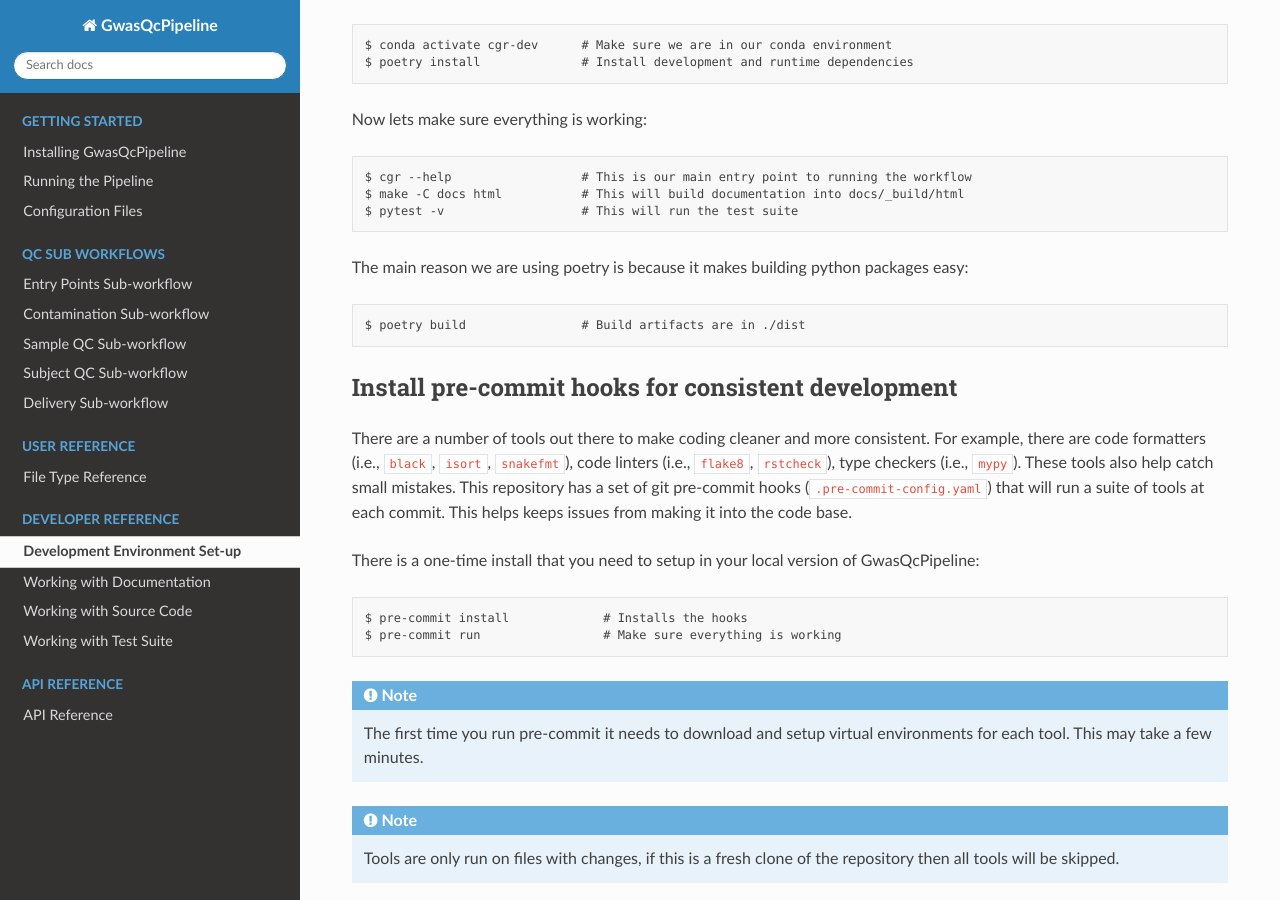
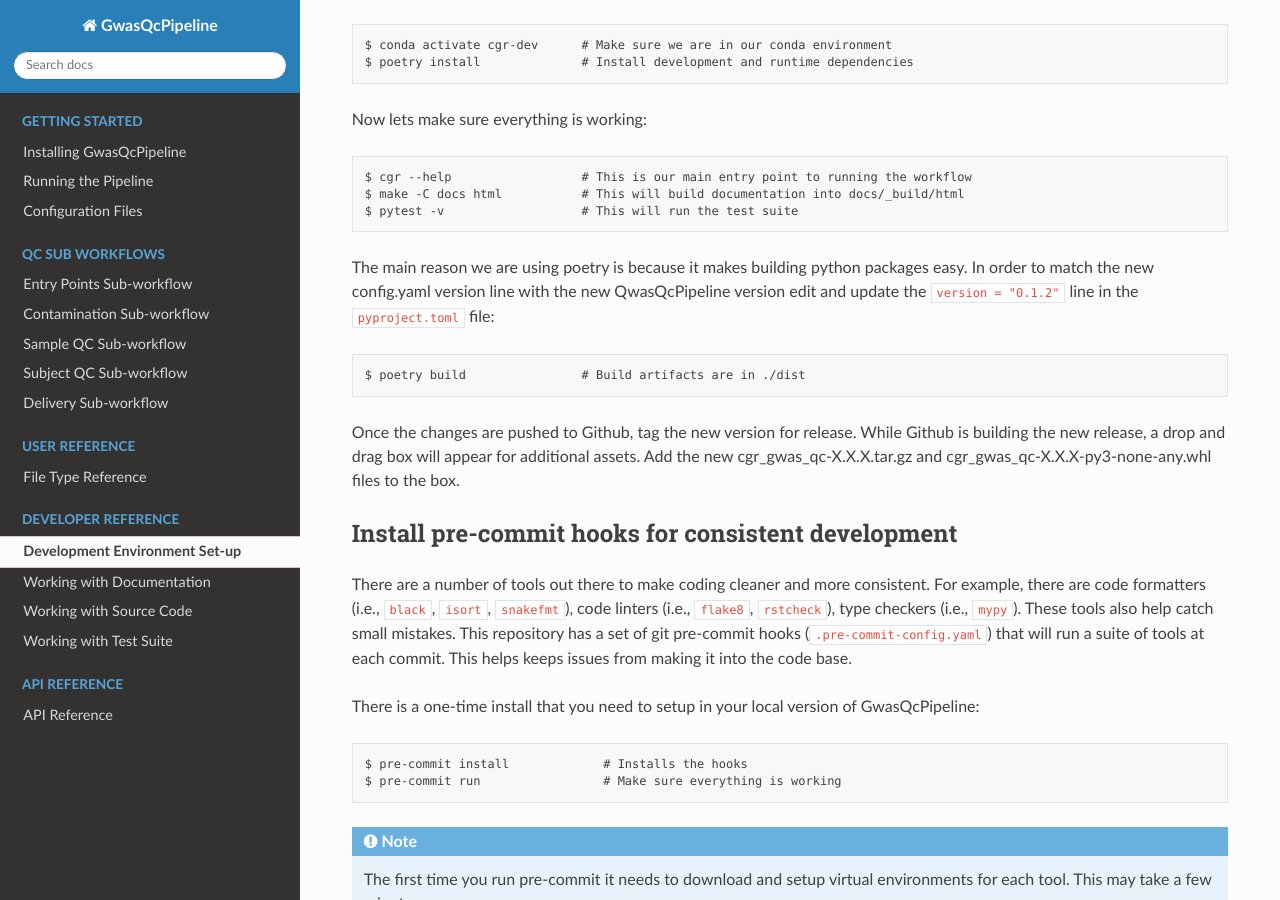
Before and after one commit to NCI-CGR/GwasQcPipeline, a Sphinx documentation site: the page built from docs/dev_docs/setup.rst, in a window 1280 px wide and 900 px high, scrolled down 1189 px. Built offline with Sphinx 7.4.7 and the Read the Docs theme 2.0.0, drawn with Linux system fonts in a browser that asks for light colours.

Commit message:
ver editing and whl file release to docs

```diff
--- a/docs/dev_docs/setup.rst
+++ b/docs/dev_docs/setup.rst
@@ -61,9 +61,16 @@
     $ make -C docs html           # This will build documentation into docs/_build/html
     $ pytest -v                   # This will run the test suite
 
-The main reason we are using poetry is because it makes building python packages easy::
+The main reason we are using poetry is because it makes building python packages easy.
+In order to match the new config.yaml version line with the new QwasQcPipeline version
+edit and update the ``version = "0.1.2"`` line in the ``pyproject.toml`` file::
 
     $ poetry build                # Build artifacts are in ./dist
+
+Once the changes are pushed to Github, tag the new version for release. While Github is building
+the new release, a drop and drag box will appear for additional assets. Add the new
+cgr_gwas_qc-X.X.X.tar.gz and cgr_gwas_qc-X.X.X-py3-none-any.whl files to the box.
+
 
 Install pre-commit hooks for consistent development
 ---------------------------------------------------
```
